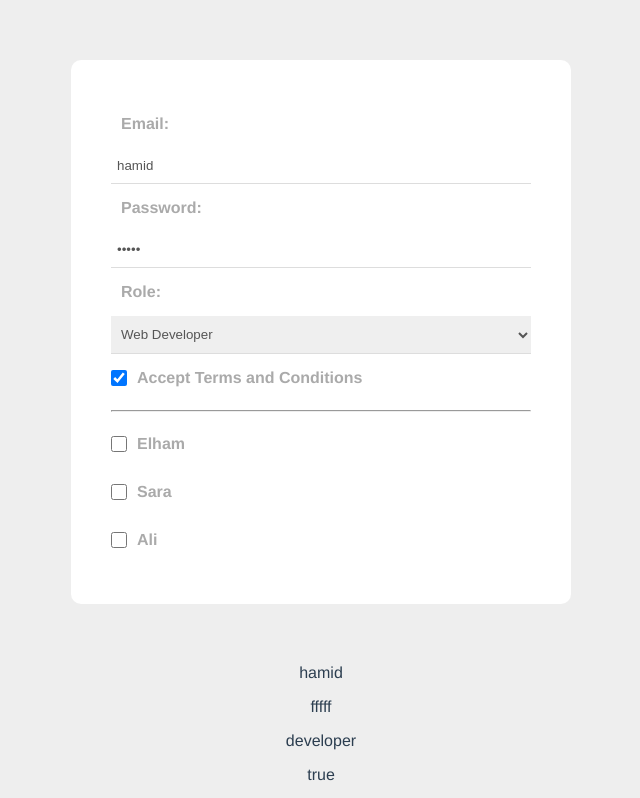
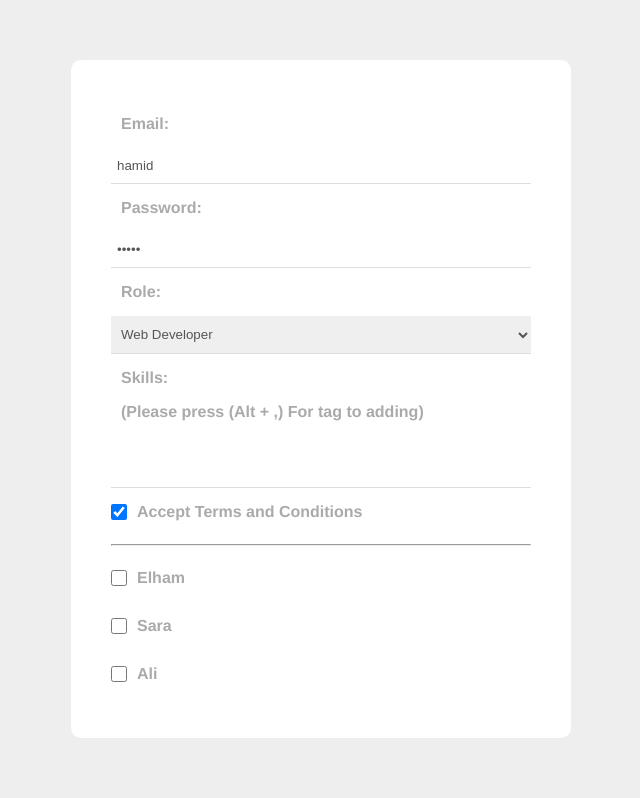
Before and after one commit to elhamhashemi56/vue-web-form, a Vue app: page / in a window 1280 px wide. Shown: the top 798 px of the page, without its empty margins (319-959 px from the left). Built offline with nearby package versions, Linux system fonts and the light colour scheme.

Commit message:
VUE Keyboard Events & Modifiers

```diff
--- a/src/components/SignUpForm.vue
+++ b/src/components/SignUpForm.vue
@@ -11,6 +11,12 @@
             <option value="developer">Web Developer</option>
             <option value="designer">Web Designer</option>
         </select>
+
+        <div>
+            <label>Skills: <p>(Please press (Alt + ,) For tag to adding)</p></label>
+            <input type="text" @keyup.alt="addSkill" v-model="tempSkill">
+            <div v-for="item in skills" :key="item">{{ item }}</div>
+        </div>
 
         <div class="terms">
             <input type="checkbox" v-model="terms">
@@ -46,9 +52,26 @@ export default {
             password:"fffff",
             role:"developer",
             terms:true,
-            names:[]
+            names:[],
+            tempSkill:"",
+            skills:[]
 
         }
+
+    },
+    methods:{
+        addSkill(e){
+            console.log(e);
+            if(e.key === ","){
+                if(!this.skills.includes(this.tempSkill)){
+                    this.skills.push(this.tempSkill)
+                }
+                this.tempSkill=""
+            }
+
+
+        }
+
     }
 
 }
```
